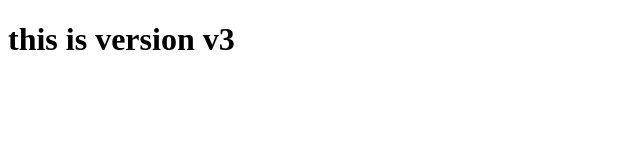
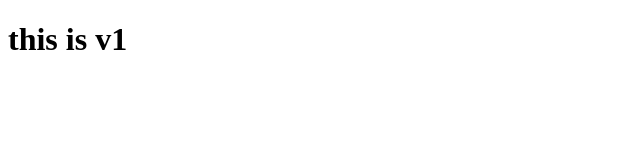
Before and after one commit to madhavgohel12/Git-repo, a plain HTML site: page index.html in a window 1280 px wide. Shown: the whole page, without its empty margins (0-640 px from the left). Drawn offline with Linux system fonts and the light colour scheme.

Commit message:
this is v1

```diff
--- a/index.html
+++ b/index.html
@@ -1,8 +1,4 @@
 <!DOCTYPE html>
-<!--[if lt IE 7]>      <html class="no-js lt-ie9 lt-ie8 lt-ie7"> <![endif]-->
-<!--[if IE 7]>         <html class="no-js lt-ie9 lt-ie8"> <![endif]-->
-<!--[if IE 8]>         <html class="no-js lt-ie9"> <![endif]-->
-<!--[if gt IE 8]>      <html class="no-js"> <!--<![endif]-->
 <html>
     <head>
         <meta charset="utf-8">
@@ -13,7 +9,6 @@
         <link rel="stylesheet" href="">
     </head>
     <body>
-
-        <h1>this is version v3</h1>
+       <h1>this is v1</h1>
     </body>
 </html>
```
